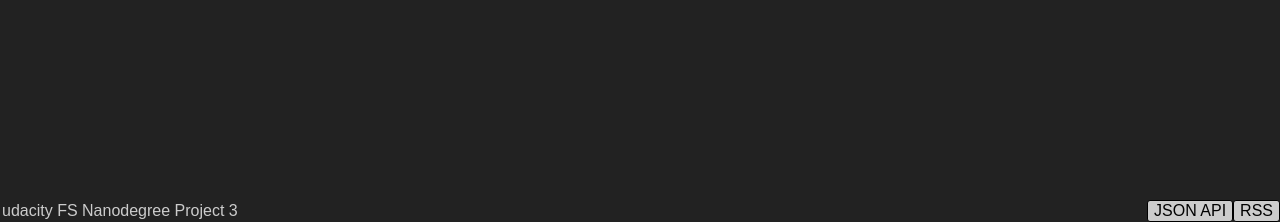
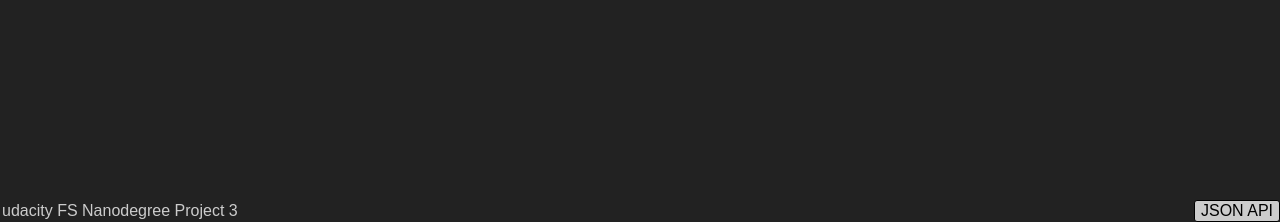
Before and after one commit to danielburkard/udacity_fullstack_project3, a Flask app: template templates/item.html in a window 1280 px wide. Shown: the part 578-800 px from the top of the page. Run offline with Flask 2, Linux system fonts and the light colour scheme; the template is opened without the code that fills it, so the values that code supplies are empty.

Commit message:
Update footer.html

```diff
--- a/templates/footer.html
+++ b/templates/footer.html
@@ -1,7 +1,6 @@
 <div class="footer">
 	<div class="udacity">udacity FS Nanodegree Project 3</div>
 	<div class="api"><a href="{{url_for('catalogjson')}}"><button>JSON API</button></a>
-		<a href="{{url_for('catalogjson')}}"><button >RSS</button></a>
 	</div>
 </div>
 </body>
```
